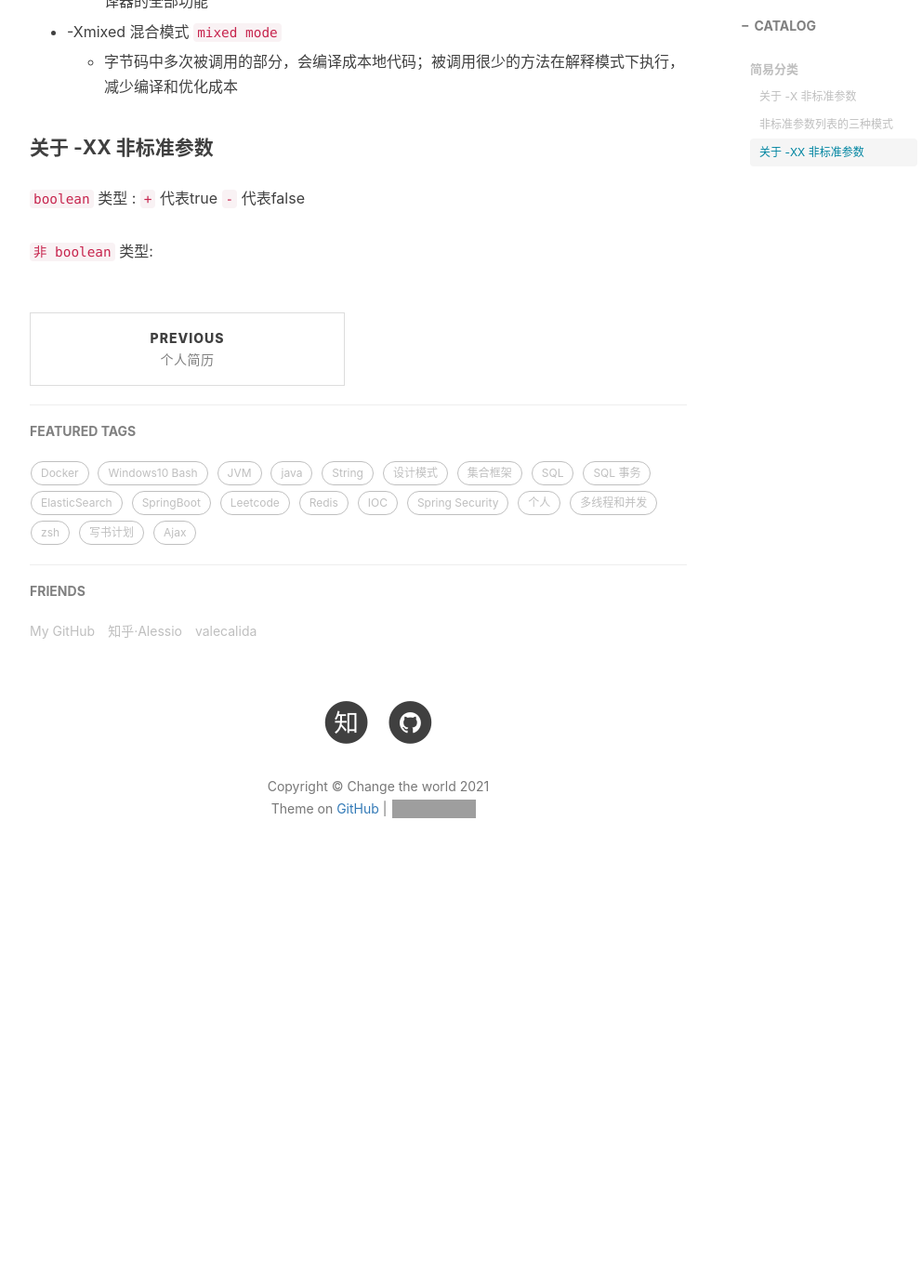
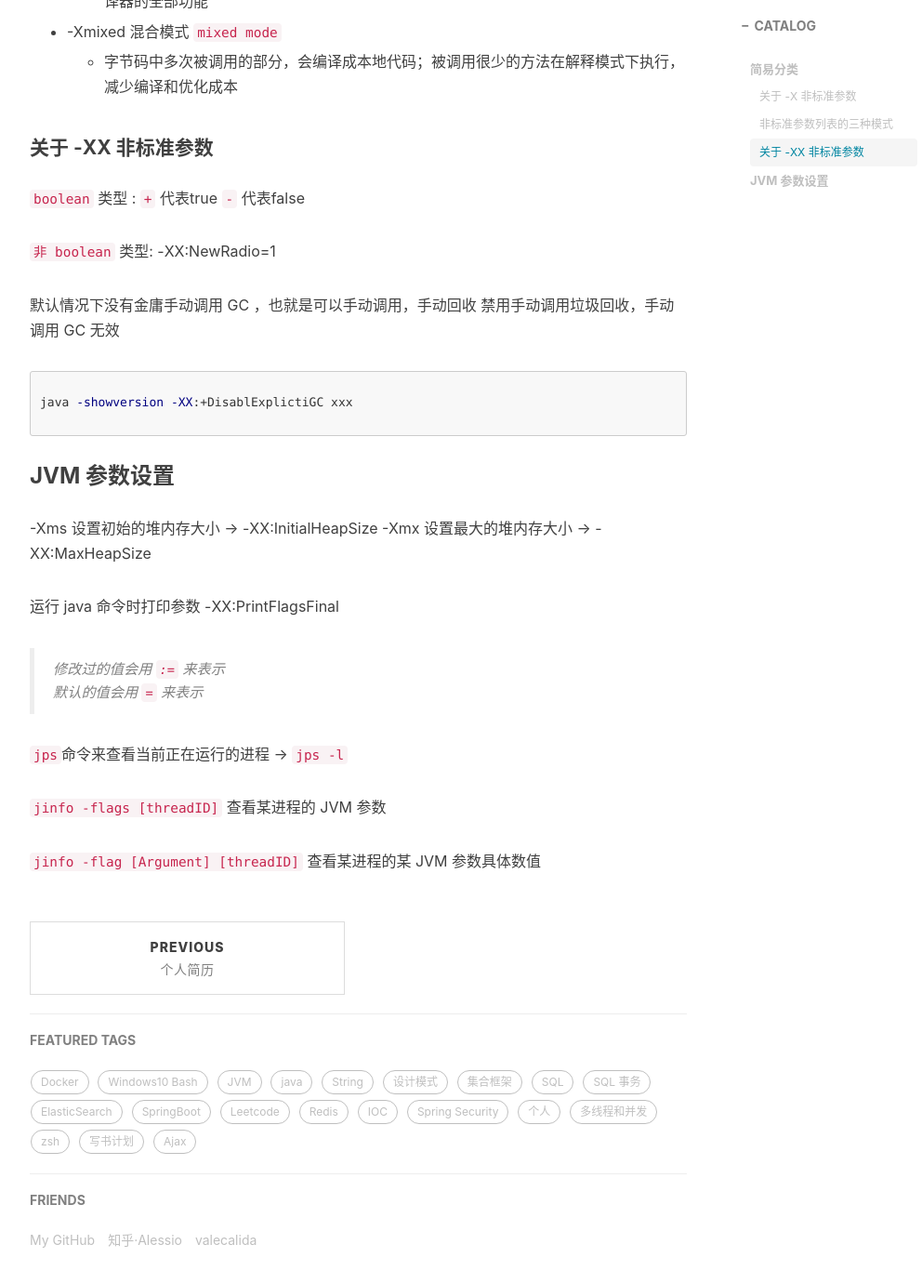
Before and after one commit to Zjianru/zjianru.github.io, a Jekyll site: the page built from _posts/2021-01-31-JVM 参数浅析.md, in a window 1280 px wide and 1400 px high, scrolled down 2286 px. Shown: the top 1381 px of the window at 93% size, without its empty margins (233-1225 px from the left). Built offline with Jekyll 4.4.1, drawn with Linux system fonts in a browser that asks for light colours; nearby versions of some CDN libraries; comment, search, counter and statistics services are not loaded; before the commit the page ends 3260 px from its top, so only the background shows below that; grey boxes are pictures that could not be loaded.

Commit message:
change JVM arguments Note

````diff
--- a/_posts/2021-01-31-JVM 参数浅析.md
+++ b/_posts/2021-01-31-JVM 参数浅析.md
@@ -110,3 +110,30 @@ The -X options are non-standard and subject to change without notice.
 `boolean` 类型 : `+` 代表true `-` 代表false
 
 `非 boolean` 类型:
+  -XX:NewRadio=1
+
+  默认情况下没有金庸手动调用 GC ，也就是可以手动调用，手动回收
+禁用手动调用垃圾回收，手动调用 GC 无效
+
+``` bash
+
+java -showversion -XX:+DisablExplictiGC xxx
+
+```
+
+### JVM 参数设置
+
+-Xms 设置初始的堆内存大小 -> -XX:InitialHeapSize
+-Xmx 设置最大的堆内存大小 -> -XX:MaxHeapSize
+
+
+运行 java 命令时打印参数 -XX:PrintFlagsFinal
+> 修改过的值会用 `:=` 来表示
+>
+> 默认的值会用 `=` 来表示
+
+`jps`命令来查看当前正在运行的进程 -> `jps -l`
+
+`jinfo -flags [threadID]` 查看某进程的 JVM 参数
+
+`jinfo -flag [Argument] [threadID]` 查看某进程的某 JVM 参数具体数值
````
